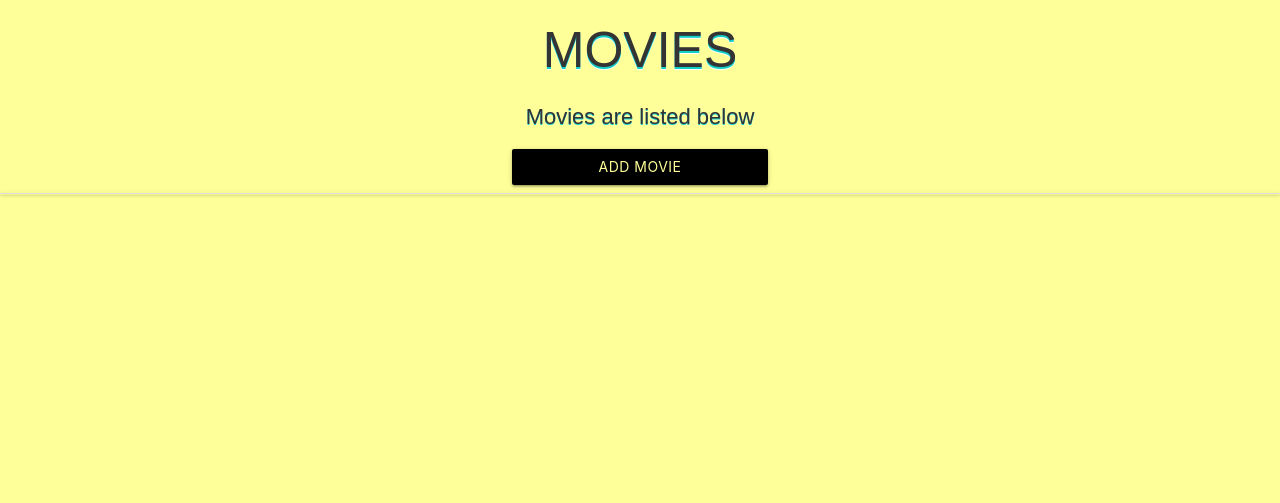
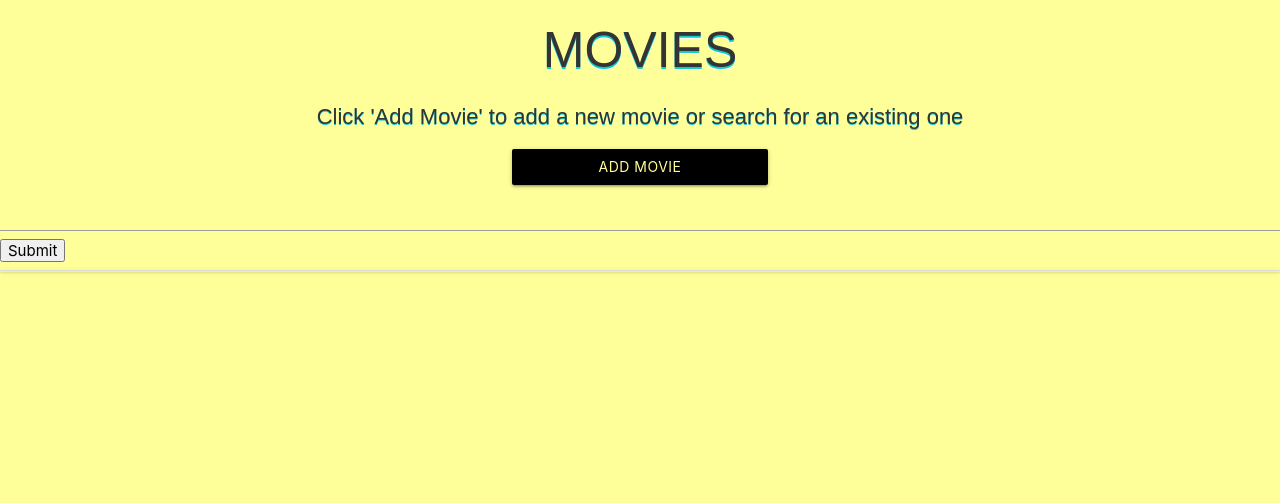
Before and after one commit to cfaulkner985/hollywood-reviews, a Flask app: page /get_movies in a window 1280 px wide. Shown: the part 201-704 px from the top of the page. Run offline with Flask 2, Linux system fonts and the light colour scheme; data that the repository does not hold is empty; some libraries are stand-ins or nearby versions.

Commit message:
Added search bar to movies page

```diff
--- a/templates/movies.html
+++ b/templates/movies.html
@@ -1,37 +1,36 @@
 <!DOCTYPE html>
 
-<!--********** INFORMATION TAKEN FROM BASE.HTML **********-->
 {% extends 'base.html' %} {% block content %}
 
-<!--********** HEADING **********-->
 <h2>Movies</h2>
 
-<!--********** SUB HEADING **********-->
-<h4>Movies are listed below</h4>
+<h4>Click 'Add Movie' to add a new movie or search for an existing one</h4>
 
-<!--********** BUTTON TO ADD MOVIES **********-->
 <a
   href="{{url_for('add_movie')}}"
   class="waves-effect waves-light btn add_movie black"
   >Add Movie</a
 >
 
+<div class="search_box">
+    <form action="" id="form2">
+        <div>
+            <input type="text" id="search">
+            <input type="button" id="submit_form" onclick="checkInput()" value="Submit">
+        </div>
+    </form>
+</div>
+
+
 <!--********** COLLAPSIBLE TO SHOW ALL MOVIES **********-->
 <ul class="collapsible" data-collapsible="accordion">
   {% for movies in movie_information %}
   <li>
-
     <!--********** COLLAPSIBLE HEADING TO SHOW MOVIES **********-->
     <div class="collapsible-header">
       <div class="task_header col s9">
         <i class="material-icons">expand_more</i
-        ><strong>{{movies.title}}</strong> &emsp;
-        <strong>- IMDB Rating</strong>
-        {% if 'imdb' in movies %} {{ movies.imdb }} {% else %} No IMDB
-        Rating {% endif %} &emsp;
-        <strong>- Rotten Tomatoes Rating</strong> - {% if 'tomato' in movies %}
-        {{ movies.tomato }} {% else %} No Rotten Tomatoes Rating {% endif
-        %}
+        ><strong>{{movies.title}}</strong>
       </div>
     </div>
 
```
